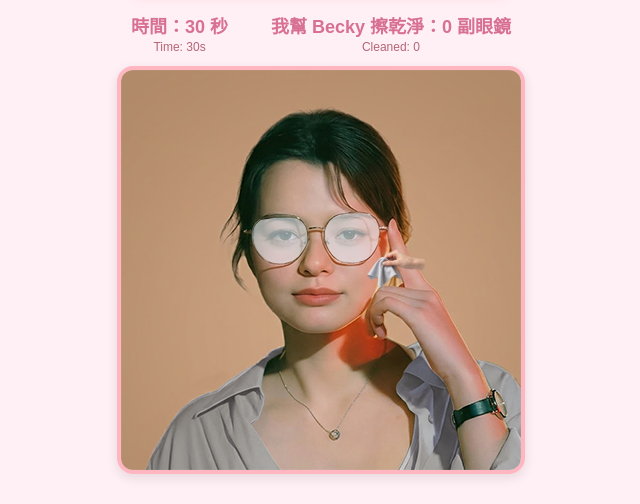
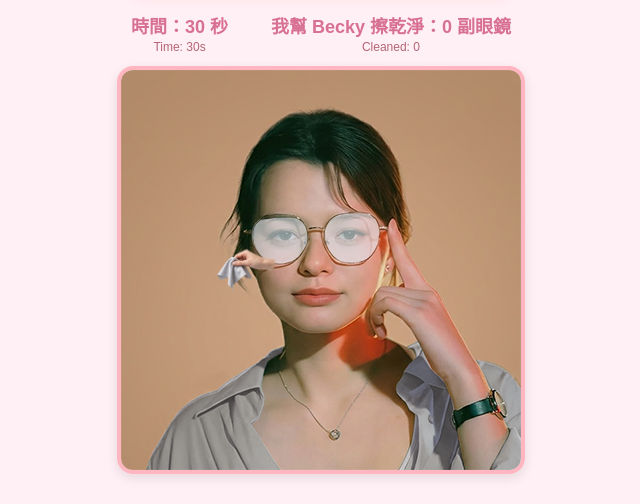
Before and after one commit to lcmary14/clean-beckys-glasses-game, a plain HTML site: page index.html in a window 1280 px wide. Shown: the part 131-635 px from the top of the page, without its empty margins (319-959 px from the left). Drawn offline with Linux system fonts and the light colour scheme; no server answers.

Commit message:
V5_SEO_index.html

```diff
--- a/index.html
+++ b/index.html
@@ -365,7 +365,7 @@ let gameInterval = null;
 let isPlaying = false;
 let isMouseDown = false;
 
-let mousePos = { x: 275, y: 195 };
+let mousePos = { x: 125, y: 195 };
 let leftHits = 0;
 let rightHits = 0;
 
```
